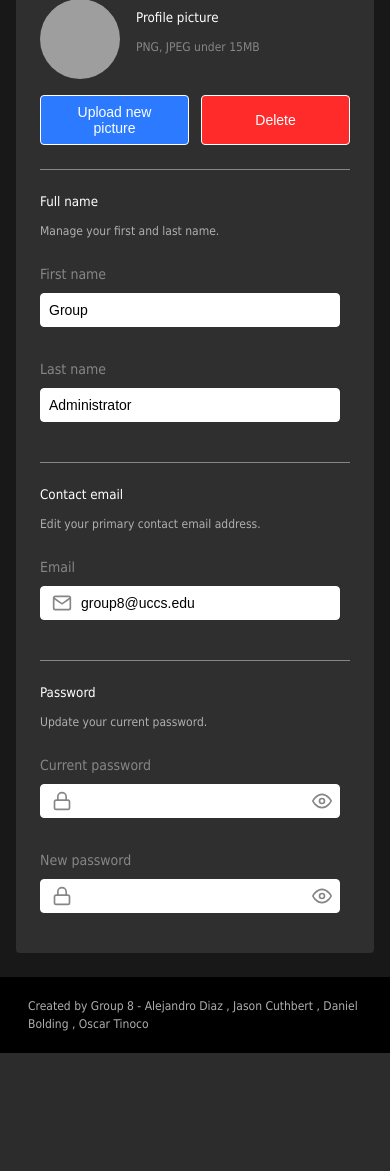
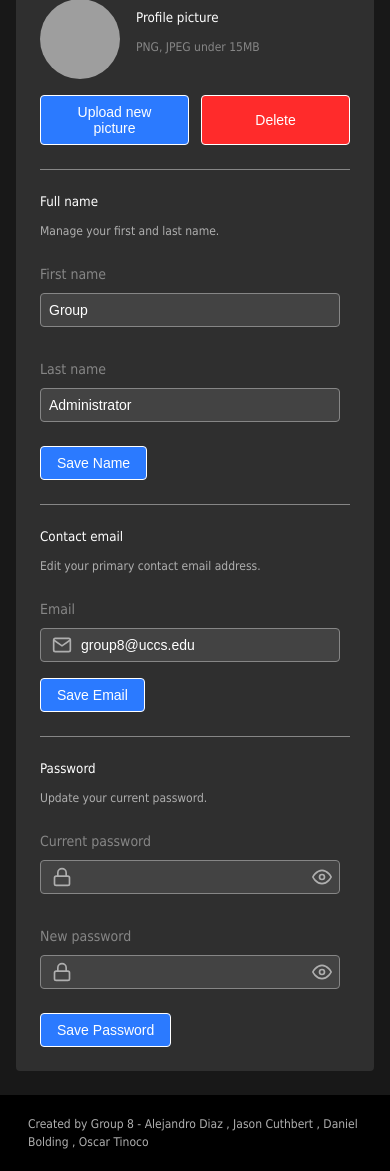
Before and after one commit to adiazpar/star-view, a Django app: page /account/1 in a window 390 px wide. Shown: the part 233-1404 px from the top of the page. Before the commit the page ends 1286 px from the top, so only its background shows below. Run offline with Django 4.2, Linux system fonts and the light colour scheme; a user stored in the database is signed in; data comes from the database, SQL or seed files in the repository; both versions use the stored data as it was after the commit; data that the repository does not hold is empty; some libraries are stand-ins or nearby versions; grey boxes are pictures that could not be loaded.

Commit message:
Simplified password changing, added change name and change email features

```diff
--- a/stars_app/forms.py
+++ /dev/null
@@ -1,5 +0,0 @@
-from django import forms
-
-class ChangePasswordForm(forms.Form):
-    oldPassword = forms.CharField(widget=forms.PasswordInput())
-    newPassword = forms.CharField(widget=forms.PasswordInput())
--- a/stars_app/templates/stars_app/account.html
+++ b/stars_app/templates/stars_app/account.html
@@ -11,9 +11,10 @@
             <p class="subtitle">Real-time information and activities of your property.</p>
         </div>
 
+        {% csrf_token %}
+
         <!-- Profile Picture Section -->
         <form id="profile-picture-form" class="profile-picture-section">
-            {% csrf_token %}
             <input type="file" id="profile-upload" name="profile_picture" accept="image/*" style="display: none">
             <label for="profile-upload">
                 <div class="profile-picture-container">
@@ -34,7 +35,8 @@
         </form>
 
         <!-- Full Name Section -->
-        <div class="form-section">
+        <form id="nameForm" class="form-section">
+            {% csrf_token %}
             <div class="section-header">
                 <h5>Full name</h5>
                 <p>Manage your first and last name.</p>
@@ -47,6 +49,7 @@
                         <input type="text" id="first_name" name="first_name" value="{{ user.first_name }}" class="form-input">
                     </div>
                 </div>
+
                 <div class="input-group">
                     <label for="last_name">Last name</label>
                     <div class="input-with-icon">
@@ -54,10 +57,15 @@
                     </div>
                 </div>
             </div>
-        </div>
+
+            <div class="form-actions">
+                <button type="submit" class="save-button">Save Name</button>
+            </div>
+        </form>
 
         <!-- Contact Email Section -->
-        <div class="form-section">
+        <form id="emailForm" class="form-section" method="POST">
+            {% csrf_token %}
             <div class="section-header">
                 <h5>Contact email</h5>
                 <p>Edit your primary contact email address.</p>
@@ -65,20 +73,25 @@
 
             <div class="email-container">
                 <div class="input-group">
-                    <label for="email">Email</label>
+                    <label for="new_email">Email</label>
                     <div class="input-with-icon">
                         <svg class="input-icon" xmlns="http://www.w3.org/2000/svg" width="20" height="20" viewBox="0 0 24 24" fill="none" stroke="currentColor" stroke-width="2">
                             <path d="M4 4h16c1.1 0 2 .9 2 2v12c0 1.1-.9 2-2 2H4c-1.1 0-2-.9-2-2V6c0-1.1.9-2 2-2z"/>
                             <polyline points="22,6 12,13 2,6"/>
                         </svg>
-                        <input type="email" id="email" name="email" value="{{ user.email }}" class="form-input with-icon">
+                        <input type="email" id="new_email" name="new_email" value="{{ user.email }}" class="form-input with-icon" required>
                     </div>
                 </div>
             </div>
-        </div>
+
+            <div class="form-actions">
+                <button type="submit" class="save-button">Save Email</button>
+            </div>
+        </form>
 
         <!-- Password Section -->
-        <div class="form-section">
+        <form id="passwordForm" class="form-section" method="POST">
+            {% csrf_token %}
             <div class="section-header">
                 <h5>Password</h5>
                 <p>Update your current password.</p>
@@ -93,7 +106,7 @@
                                 <rect x="3" y="11" width="18" height="11" rx="2" ry="2"/>
                                 <path d="M7 11V7a5 5 0 0 1 10 0v4"/>
                             </svg>
-                            <input type="password" id="current_password" class="form-input with-icon">
+                            <input type="password" id="current_password" name="current_password" class="form-input with-icon" required>
                             <button type="button" class="password-toggle" onclick="togglePassword('current_password')">
                                 <svg class="eye-icon" xmlns="http://www.w3.org/2000/svg" width="20" height="20" viewBox="0 0 24 24" fill="none" stroke="currentColor" stroke-width="2">
                                     <path d="M1 12s4-8 11-8 11 8 11 8-4 8-11 8-11-8-11-8z"/>
@@ -103,6 +116,7 @@
                         </div>
                     </div>
                 </div>
+
                 <div class="input-group">
                     <label for="new_password">New password</label>
                     <div class="password-input-container">
@@ -111,7 +125,7 @@
                                 <rect x="3" y="11" width="18" height="11" rx="2" ry="2"/>
                                 <path d="M7 11V7a5 5 0 0 1 10 0v4"/>
                             </svg>
-                            <input type="password" id="new_password" class="form-input with-icon">
+                            <input type="password" id="new_password" name="new_password" class="form-input with-icon" required>
                             <button type="button" class="password-toggle" onclick="togglePassword('new_password')">
                                 <svg class="eye-icon" xmlns="http://www.w3.org/2000/svg" width="20" height="20" viewBox="0 0 24 24" fill="none" stroke="currentColor" stroke-width="2">
                                     <path d="M1 12s4-8 11-8 11 8 11 8-4 8-11 8-11-8-11-8z"/>
@@ -122,9 +136,29 @@
                     </div>
                 </div>
             </div>
-        </div>
+
+            <div class="form-actions">
+                <button type="submit" class="save-button">Save Password</button>
+            </div>
+        </form>
     </div>
 </div>
+
+    <!-- Favorites Section
+    {% if favorites %}
+        <div class="favorites-card">
+            <h3>Favorited Locations</h3>
+            <ul class="favorites-list">
+                {% for favorite in favorites %}
+                    <li class="favorite-item">
+                        <h4>{{favorite.location.name}}</h4>
+                        <a href="#" class="button">View Location</a>
+                    </li>
+                {% endfor %}
+            </ul>
+        </div>
+    {% endif %}
+    -->
 
 <script>
     function togglePassword(inputId) {
@@ -146,82 +180,7 @@
             `;
         }
     }
-</script>
 
-
-    <!-- Profile Section
-    <div class="profile-card">
-        <h3 class="profile-name">{{user.first_name}} {{user.last_name}}</h3>
-        <h4 class="profile-email">{{user.username}}</h4>
-
-        <form id="profile-picture-form" class="profile-image-container">
-            {% csrf_token %}
-            <input type="file" id="profile-upload" name="profile_picture" accept="image/*" style="display: none">
-            <label for="profile-upload">
-                <img src='{{ user_profile.get_profile_picture_url }}'
-                     alt="Profile Picture"
-                     class="profile-image"
-                     onerror="this.src='/static/images/default_profile_pic.jpg'">
-                <div class="edit-icon" id="edit-icon">
-                    <svg width="24" height="24" viewBox="0 0 24 24" fill="none" stroke="white" stroke-width="2" stroke-linecap="round" stroke-linejoin="round">
-                        <path d="M17 3a2.828 2.828 0 1 1 4 4L7.5 20.5 2 22l1.5-5.5L17 3z"/>
-                    </svg>
-                </div>
-                <div class="edit-dropdown" id="edit-dropdown">
-                    <button type="button" class="dropdown-option" id="change-photo">
-                        <svg width="18" height="18" viewBox="0 0 24 24" fill="none" stroke="currentColor" stroke-width="2">
-                            <path d="M23 19a2 2 0 0 1-2 2H3a2 2 0 0 1-2-2V8a2 2 0 0 1 2-2h4l2-3h6l2 3h4a2 2 0 0 1 2 2z"/>
-                            <circle cx="12" cy="13" r="4"/>
-                        </svg>
-                        Change Photo
-                    </button>
-                    <button type="button" class="dropdown-option" id="remove-photo">
-                        <svg width="18" height="18" viewBox="0 0 24 24" fill="none" stroke="currentColor" stroke-width="2">
-                            <path d="M3 6h18"/>
-                            <path d="M19 6v14a2 2 0 0 1-2 2H7a2 2 0 0 1-2-2V6m3 0V4a2 2 0 0 1 2-2h4a2 2 0 0 1 2 2v2"/>
-                        </svg>
-                        Remove Photo
-                    </button>
-                </div>
-            </label>
-        </form>
-
-        <p class="profile-email">{{user.email}}</p>
-
-        <h4 class="settings-header">Account Settings</h4>
-        <div class="settings-group">
-            <a href="{% url 'change_password' %}" class="settings-button">Change Password</a>
-            <a href="#" class="settings-button">Update Email</a>
-            <a href="#" class="settings-button">Notifications</a>
-        </div>
-    </div>
-    -->
-
-
-
-
-
-
-
-
-    <!-- Favorites Section
-    {% if favorites %}
-        <div class="favorites-card">
-            <h3>Favorited Locations</h3>
-            <ul class="favorites-list">
-                {% for favorite in favorites %}
-                    <li class="favorite-item">
-                        <h4>{{favorite.location.name}}</h4>
-                        <a href="#" class="button">View Location</a>
-                    </li>
-                {% endfor %}
-            </ul>
-        </div>
-    {% endif %}
-    -->
-</div>
-
-<script>
     // Handle dropdown toggle
     const changePhotoBtn = document.getElementById('change-photo');
     const removePhotoBtn = document.getElementById('remove-photo');
@@ -285,6 +244,71 @@
             });
         }
     });
+
+    // Form submissions:
+    document.querySelectorAll('form').forEach(form => {
+        form.addEventListener('submit', async (e) => {
+            e.preventDefault();
+            const formId = form.id;
+            let url = '';
+
+            const formData = new FormData(form);
+
+            switch(formId) {
+                case 'nameForm':
+                    url = '/update-name/';
+                    break;
+                case 'emailForm':
+                    url = '/change-email/';
+                    break;
+                case 'passwordForm':
+                    url = '/change-password/'
+                    break;
+                default:
+                    return;
+            }
+
+            try {
+                const response = await fetch(url, {
+                    method: 'POST',
+                    headers: {
+                        'X-CSRFToken': document.querySelector('[name=csrfmiddlewaretoken]').value,
+                    },
+                    body: formData
+                });
+
+                const data = await response.json();
+                if(data.success) {
+                    showMessage(data.message);
+                    if(formId === 'passwordForm') form.reset();
+                }
+                else {
+                    showMessage(data.message || 'An error occurred', true);
+                }
+            }
+            catch (error) {
+                showMessage('An error occurred while saving changes', true);
+            }
+        });
+    });
+
+    // Function to show messages
+    function showMessage(message, isError = false) {
+        const messageDiv = document.createElement('div');
+        messageDiv.className = `message ${isError ? 'error' : 'success'}`;
+        messageDiv.textContent = message;
+
+        const messagesContainer = document.querySelector('.messages');
+        if (!messagesContainer) {
+            const container = document.createElement('div');
+            container.className = 'messages';
+            document.body.appendChild(container);
+        }
+
+        document.querySelector('.messages').appendChild(messageDiv);
+        setTimeout(() => messageDiv.remove(), 3000);
+    }
+
 </script>
 
 {% endblock %}
--- a/stars_app/urls.py
+++ b/stars_app/urls.py
@@ -1,11 +1,9 @@
 from django.urls import path, include
-from django.contrib import admin
 from rest_framework.routers import DefaultRouter
 
 from django.conf import settings
 from django.conf.urls.static import static
 from . import views
-from .views import ChangePasswordView
 
 router = DefaultRouter()
 router.register(r'viewing-locations', views.ViewingLocationViewSet, basename='viewing-locations')
@@ -18,8 +16,9 @@ urlpatterns = [
     path('logout/', views.custom_logout, name='logout'),
     path('upload-profile-picture/', views.upload_profile_picture, name='upload_profile_picture'),
     path('remove-profile-picture/', views.remove_profile_picture, name='remove_profile_picture'),
+    path('update-name/', views.update_name, name='update_name'),
     path('change-email/', views.change_email, name='change_email'),
-    path('change-password/', ChangePasswordView.as_view(), name='change_password'),
+    path('change-password/', views.change_password, name='change_password'),
 
     # Navigation:
     path('', views.home, name='home'),
--- a/stars_app/views.py
+++ b/stars_app/views.py
@@ -1,15 +1,12 @@
 from django.shortcuts import render, redirect
-from django.urls import reverse_lazy
 
 # Importing other things from project files:
 from stars_app.models import *
 from stars_app.utils import LightPollutionCalculator, is_valid_email
 
 # Authentication libraries:
-from django.contrib.auth import authenticate, login, logout
+from django.contrib.auth import authenticate, login, logout, update_session_auth_hash
 from django.contrib.auth.decorators import login_required
-from django.contrib.auth.forms import PasswordChangeForm
-from django.contrib.auth.views import PasswordChangeView
 from django.http import JsonResponse
 from django.views.decorators.http import require_POST
 
@@ -359,6 +356,29 @@ def remove_profile_picture(request):
         print(f"Error removing profile picture: {str(e)}")
         return JsonResponse({'error': str(e)}, status=400)
 
+@login_required
+@require_POST
+def update_name(request):
+    try:
+        first_name = request.POST.get('first_name')
+        last_name = request.POST.get('last_name')
+
+        user = request.user
+        user.first_name = first_name
+        user.last_name = last_name
+        user.save()
+
+        return JsonResponse({
+            'success': True,
+            'message': 'Name updated successfully.',
+            'first_name': first_name,
+            'last_name': last_name
+        })
+    except Exception as e:
+        return JsonResponse({
+            'success': False,
+            'message': f'Error updating name: {str(e)}'
+        }, status=400)
 
 @login_required
 def change_email(request):
@@ -366,6 +386,12 @@ def change_email(request):
         new_email = request.POST.get('new_email')
 
         # Validate the new email:
+        if not new_email:
+            return JsonResponse({
+                'success': False,
+                'message': 'Email address is required.'
+            }, status=400)
+
         if not is_valid_email(new_email):
             return JsonResponse({
                 'success': False,
@@ -395,10 +421,46 @@ def change_email(request):
             'message': f'Error updating email: {str(e)}'
         }, status=400)
 
-class ChangePasswordView(PasswordChangeView):
-    form_class = PasswordChangeForm
-    success_url = reverse_lazy('home')
-    template_name = 'stars_app/change_password.html'
+@login_required
+@require_POST
+def change_password(request):
+    try:
+        current_password = request.POST.get('current_password')
+        new_password = request.POST.get('new_password')
+
+        print(f"cur: {current_password}")  # Debug print
+        print(f"new: {new_password}")  # Debug print
+
+        # Validate inputs
+        if not current_password or not new_password:
+            return JsonResponse({
+                'success': False,
+                'message': 'Both current and new passwords are required.'
+            }, status=400)
+
+        # Verify current password
+        if not request.user.check_password(current_password):
+            return JsonResponse({
+                'success': False,
+                'message': 'Current password is incorrect.'
+            }, status=400)
+
+        # Set the new password
+        request.user.set_password(new_password)
+        request.user.save()
+
+        # Update session to prevent logout
+        update_session_auth_hash(request, request.user)
+
+        return JsonResponse({
+            'success': True,
+            'message': 'Password updated successfully.'
+        })
+    except Exception as e:
+        return JsonResponse({
+            'success': False,
+            'message': f'Error updating password: {str(e)}'
+        }, status=400)
 
 
 # ---------------------------------------------------------------- #
--- a/static/css/styles.css
+++ b/static/css/styles.css
@@ -332,7 +332,7 @@ h4 { font-size: var(--font-size-lg); }
 .input-icon {
     position: absolute;
     left: 12px;
-    color: var(--text-tertiary);
+    color: var(--text-secondary);
     pointer-events: none;
 }
 
@@ -354,7 +354,7 @@ h4 { font-size: var(--font-size-lg); }
 }
 
 .eye-icon {
-    color: var(--text-tertiary);
+    color: var(--text-secondary);
     transition: color 0.2s;
 }
 
@@ -365,15 +365,72 @@ h4 { font-size: var(--font-size-lg); }
 .form-input {
     width: 100%;
     padding: var(--space-sm) var(--space-sm);
-    border: 1px solid var(--text-primary);
+    border: 1px solid var(--text-tertiary);
     border-radius: var(--radius-sm);
+    background: var(--surface);
     font-size: var(--font-size-sm);
-    color: black;
+    color: var(--text-primary);
 }
 
 .form-input:focus {
     outline: none;
     border-color: var(--primary-light);
+}
+
+.form-actions {
+    margin-top: var(--space-sm);
+    display: flex;
+    justify-content: flex-end;
+}
+
+.save-button {
+    padding: var(--space-sm) var(--space-md);
+    background-color: var(--primary);
+    border: 1px solid var(--text-primary);
+    border-radius: var(--radius-sm);
+    color: var(--text-primary);
+    font-size: var(--font-size-sm);
+    font-weight: normal;
+    cursor: pointer;
+    transition: background-color var(--transition-base);
+}
+
+.save-button:hover {
+    background-color: var(--primary-light);
+}
+
+.messages {
+    position: fixed;
+    top: 80px;
+    right: 20px;
+    z-index: 1000;
+}
+
+.message {
+    margin-bottom: 10px;
+    padding: var(--space-sm) var(--space-lg);
+    border-radius: var(--radius-sm);
+    color: var(--text-primary);
+    animation: slideIn 0.3s ease-out;
+}
+
+.success {
+    background-color: #2ecc71;
+}
+
+.error {
+    background-color: var(--negate);
+}
+
+@keyframes slideIn {
+    from {
+        transform: translateX(100%);
+        opacity: 0;
+    }
+    to {
+        transform: translateX(0);
+        opacity: 1;
+    }
 }
 
 /* Password Input Container */
@@ -422,6 +479,12 @@ h4 { font-size: var(--font-size-lg); }
 
     .btn-upload, .btn-delete {
         flex: 1;
+    }
+
+    .form-actions {
+        margin-top: var(--space-sm);
+        display: flex;
+        justify-content: flex-start;
     }
 }
 
```
Also changed, not shown: stars_app/templates/stars_app/change_password.html (deleted, +0 -20 lines), stars_app/utils.py (+5 -12 lines), db.sqlite3.
